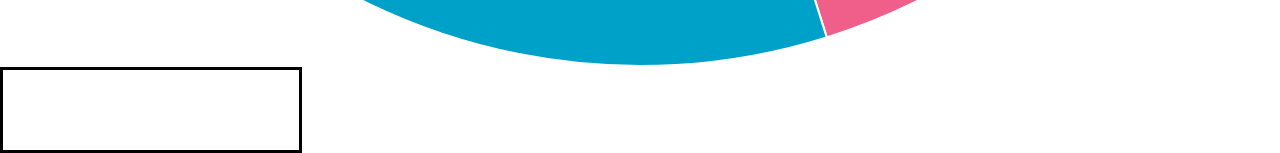
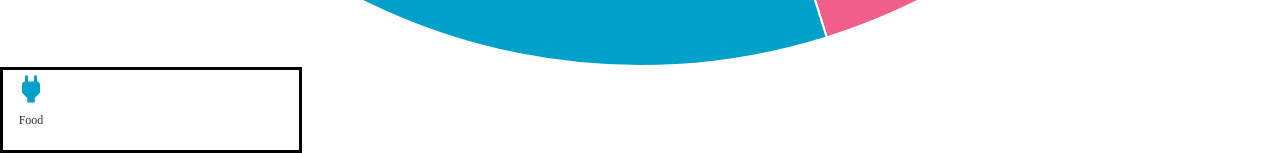
Before and after one commit to jalonghurst/Ducky-task, a React (Create React App) app: page / in a window 1280 px wide. Shown: the part 1213-1366 px from the top of the page. Built offline with nearby package versions, Linux system fonts and the light colour scheme.

Commit message:
category label css for legend

```diff
--- a/src/Legend.js
+++ b/src/Legend.js
@@ -5,7 +5,20 @@ const Legend = () => {
   return (
     <div id="legend">
       <div className= "legendsection">
-
+      <svg
+            className="icon"
+            width="36"
+            height="36"
+            viewBox="0 0 36 36"
+            fill="none"
+            xmlns="http://www.w3.org/2000/svg"
+          >
+            <path
+              d="M24.0469 11.4648C24.7734 11.4648 25.4414 11.793 26.0508 12.4492C26.6836 13.082 27 13.7617 27 14.4883V22.7148L21.7266 27.9883V32.4883H14.2734V27.9883L9 22.7148V14.4883C9 13.7617 9.30469 13.082 9.91406 12.4492C10.5234 11.793 11.2031 11.4648 11.9531 11.4648H12.0234V5.48828H14.9766V11.4648H21.0234V5.48828H23.9766L24.0469 11.4648Z"
+              fill="#00A1C9"
+            />
+          </svg>
+          <span className="categorylabel">Food</span>
       </div>
     </div>
   )
--- a/src/styles.css
+++ b/src/styles.css
@@ -18,3 +18,24 @@
       top: 0px;
       float: left;
   }
+
+  .icon {
+      width: 36px;
+      height: 36px;
+      top: 0px;
+  }
+
+  .categorylabel {
+      position: center;
+      width: 27px;
+      height: 14px;
+      top: 44px;
+
+      font-family: Hind;
+      font-style: normal;
+      font-weight: normal;
+      font-size: 12px;
+      line-height: 14px;
+      text-align: center;
+      color: #263238;
+  }
```
